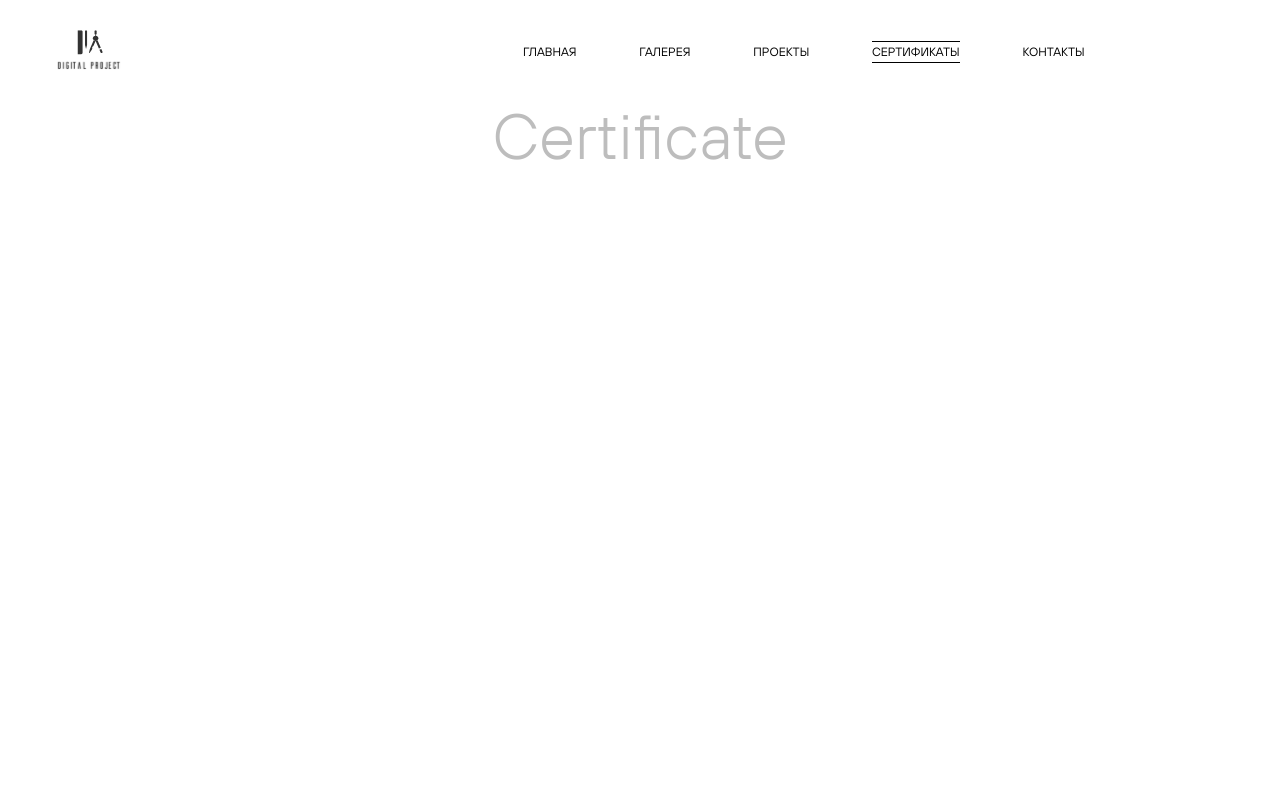
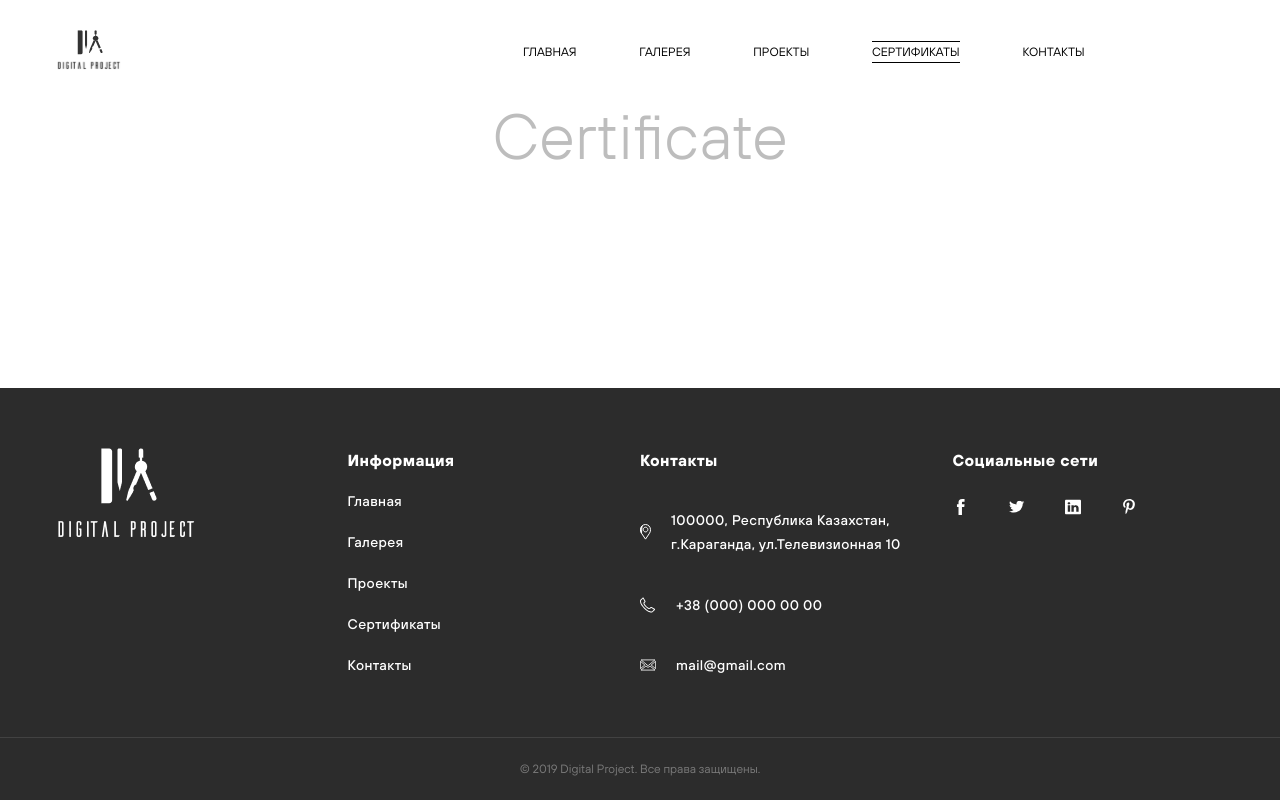
Before and after one commit to ol-yevgen/smart_orange, a Next.js app: page /certificate in a window 1280 px wide. Built offline with nearby package versions, Linux system fonts and the light colour scheme.

Commit message:
about project footer

```diff
--- a/app/layout.js
+++ b/app/layout.js
@@ -18,7 +18,7 @@ export default function RootLayout({ children }) {
                     <main>
                         {children}
                     </main>
-                    {/* <Footer /> */}
+                    <Footer />
                 </div>
             </body>
         </html>
--- a/app/page.js
+++ b/app/page.js
@@ -8,9 +8,9 @@ export default function Home() {
     return (
         <>
             <HomeHero />
-            {/* <HomeAbout /> */}
+            <HomeAbout />
             <HomeTask />
-            {/* <HomeProjects /> */}
+            <HomeProjects />
             <HomeContacts/>
         </>
     )
```
